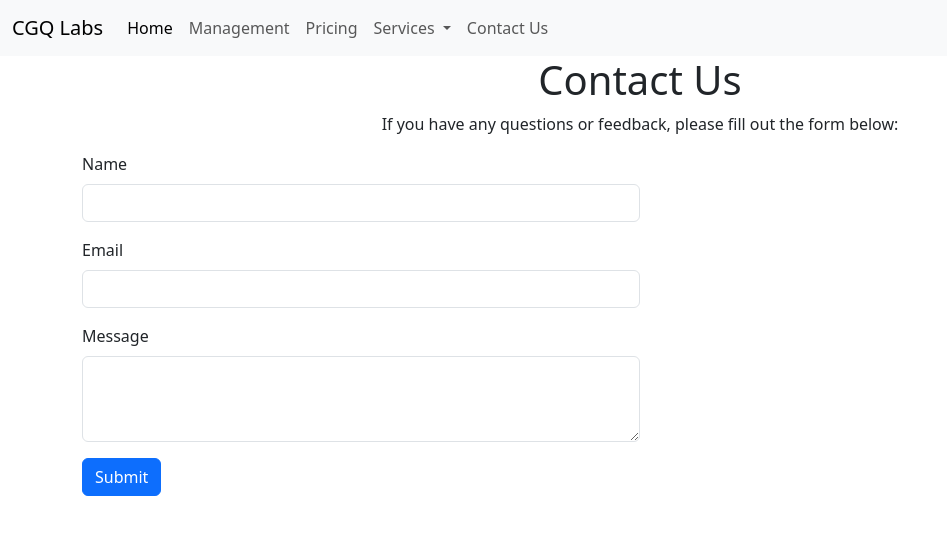
After one commit to UCSPavanKumar/CGQLabs, a Django app: page /src/contact/ in a window 1280 px wide. The commit adds this page. Shown: the top 535 px of the page, without its empty margins (0-947 px from the left). Run offline with Django 5.2, Linux system fonts and the light colour scheme.

Commit message:
added basic pages finance,api,automation,cloud

```diff
--- a/patashala/urls.py
+++ b/patashala/urls.py
@@ -4,5 +4,5 @@ from django.urls import path,include
 
 urlpatterns = [
     path('admin/', admin.site.urls),
-    path('students/', include('students.urls')),
+    path('src/', include('students.urls')),
 ]
--- /dev/null
+++ b/students/templates/students/automation.html
@@ -0,0 +1,6 @@
+{% extends 'base.html' %}
+
+{% block content %}
+<h1>Automation</h1>
+<p>This is the Automation page.</p>
+{% endblock %}
--- /dev/null
+++ b/students/templates/students/contact_us.html
@@ -0,0 +1,48 @@
+{% extends 'base.html'%}
+
+{% block content %}
+<span class="d-flex justify-content-center align-items-center flex-column">
+<h1>Contact Us</h1>
+<p>If you have any questions or feedback, please fill out the form below:</p>
+</span>
+<div class="container">
+    <form method="post" action="{% url 'submit_contact_form' %}">
+        {% if messages %}
+            {% for message in messages %}
+                <div class="alert alert-info" role="alert">
+                    {{ message }}
+                </div>
+            {% endfor %}
+        {% endif %}
+        {% if form.errors %}
+            <div class="alert alert-danger" role="alert">
+                Please correct the errors below.
+            </div>
+        {% endif %}
+        {% if form.non_field_errors %}
+            <div class="alert alert-danger" role="alert">
+                {{ form.non_field_errors }}
+            </div>
+        {% endif %}
+        {% if form %}
+            <div class="alert alert-warning" role="alert">
+                Please fill out all required fields.
+            </div>
+        {% endif %}
+        {% csrf_token %}
+        <div class="mb-3 flex-column    align-items-center">
+        <label for="name" class="form-label">Name</label>
+        <input type="text" class="form-control w-50" id="name" name="name" required>
+        </div>
+        <div class="mb-3">
+        <label for="email" class="form-label">Email</label>
+        <input type="email" class="form-control w-50" id="email" name="email" required>
+        </div>
+        <div class="mb-3">
+        <label for="message" class="form-label">Message</label>
+        <textarea class="form-control w-50" id="message" name="message" rows="3" required></textarea>
+        </div>
+        <button type="submit" class="btn btn-primary">Submit</button>
+    </form>
+</div>
+{% endblock %}
--- /dev/null
+++ b/students/templates/students/finance.html
@@ -0,0 +1,5 @@
+{% extends 'base.html' %}
+{% block content %}
+<h1>Finance</h1>
+<p>This is the Finance page.</p>
+{% endblock %}
--- a/students/templates/students/index.html
+++ b/students/templates/students/index.html
@@ -1,6 +1,6 @@
 {% extends 'base.html' %}
 {% load static %}
-
+{{message}}
 {%block content%}
 <div id="carouselExampleSlidesOnly" class="carousel slide" >
   <div class="carousel-inner">
--- a/students/urls.py
+++ b/students/urls.py
@@ -3,4 +3,9 @@ from . import views
 urlpatterns = [
     path('', views.index, name='index'),
     #path('sendsms/<str:content>/<str:phone_number>/', views.sendsms, name='sendsms'),
+    path('api/', views.api_page, name='api_page'),
+    path('automation/', views.automation_page, name='automation_page'),
+    path('finance/', views.finance_page, name='finance_page'),
+    path('contact/', views.contact_us, name='contact_us'),
+    path('submit_contact/', views.submit_contact_form, name='submit_contact_form'),
 ]
--- a/students/views.py
+++ b/students/views.py
@@ -1,9 +1,53 @@
 from django.shortcuts import render
 from twilio.rest import Client
 from django.http import HttpResponse
-from dotenv import load_dotenv
-load_dotenv()
-import os
-# Create your views here.
+
 def index(request):
+    """
+    landing page for the students app
+    This page is the main entry point for the students app.
+    It renders the index.html template.
+    """
     return render(request, 'students/index.html')
+
+def api_page(request):
+    """
+    API Information page for the students app
+    """
+    return render(request, 'students/api.html')
+
+def automation_page(request):
+    """
+    Automation Information page for the students app
+    """
+    return render(request, 'students/automation.html')
+
+def finance_page(request):
+    """
+    Finance Information page for the students app
+    """
+    return render(request, 'students/finance.html')
+
+def contact_us(request):
+    """
+    Contact Us page for the students app
+    This page allows users to contact the support team.
+    """
+    return render(request, 'students/contact_us.html')
+
+def submit_contact_form(request):
+    """
+    Handle the contact form submission.
+    This function processes the contact form data and sends an email.
+    """
+    if request.method == 'POST':
+        name = request.POST.get('name')
+        email = request.POST.get('email')
+        message = request.POST.get('message')
+
+        # Here you would typically send an email or save the data to a database
+        # For demonstration, we will just return a success message
+        return render(request, 'students/index.html', {'message': f'Thank you {name}, your message has been received!'})
+
+
+    return HttpResponse('Invalid request method.', status=405)
--- a/templates/base.html
+++ b/templates/base.html
@@ -22,9 +22,6 @@
         <!-- Content will be injected here -->
         {% endblock %}
     </main>
-    <footer>
-        <p>&copy; 2025 CGQ Labs. All rights reserved.</p>
-    </footer>
 
 </body>
 </html>
--- a/templates/nav.html
+++ b/templates/nav.html
@@ -21,14 +21,14 @@
             Services
           </a>
           <ul class="dropdown-menu">
-            <li><a class="dropdown-item" href="#">API Development</a></li>
-            <li><a class="dropdown-item" href="#">Financial Products</a></li>
-            <li><a class="dropdown-item" href="#">Automation</a></li>
-            <li><a class="dropdown-item" href="#">Cloud management</a></li>
+            <li><a class="dropdown-item" href="{% url 'api_page' %}">API Development</a></li>
+            <li><a class="dropdown-item" href="{% url 'finance_page' %}">Financial Products</a></li>
+            <li><a class="dropdown-item" href="{% url 'automation_page' %}">Automation</a></li>
+            <li><a class="dropdown-item" href="">Cloud management</a></li>
           </ul>
         </li>
         <li class="nav-item">
-          <a class="nav-link" href="#">Contact Us</a>
+          <a class="nav-link" href="{% url 'contact_us' %}">Contact Us</a>
         </li>
       </ul>
     </div>
```
Also changed, not shown: students/templates/students/api.html (added, +7 -0 lines), students/templates/students/management.html (added), 1 other file.
